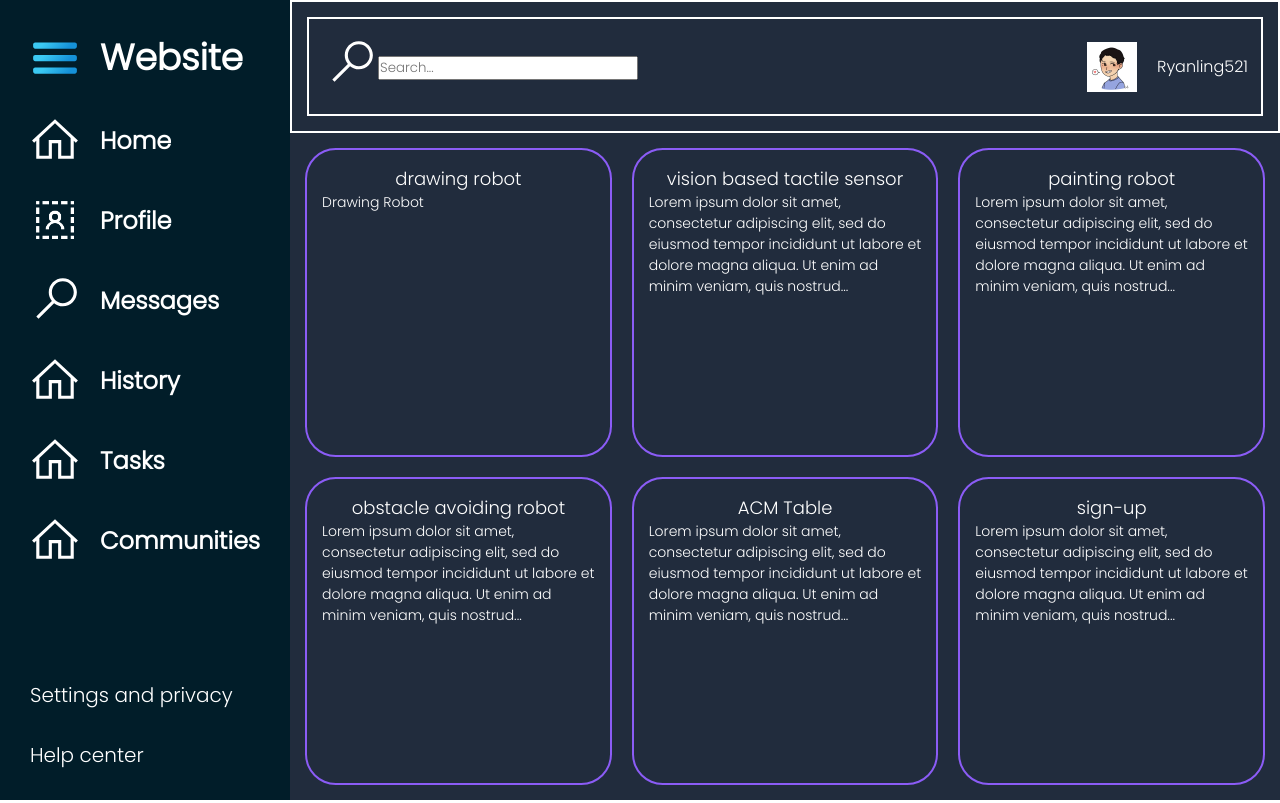
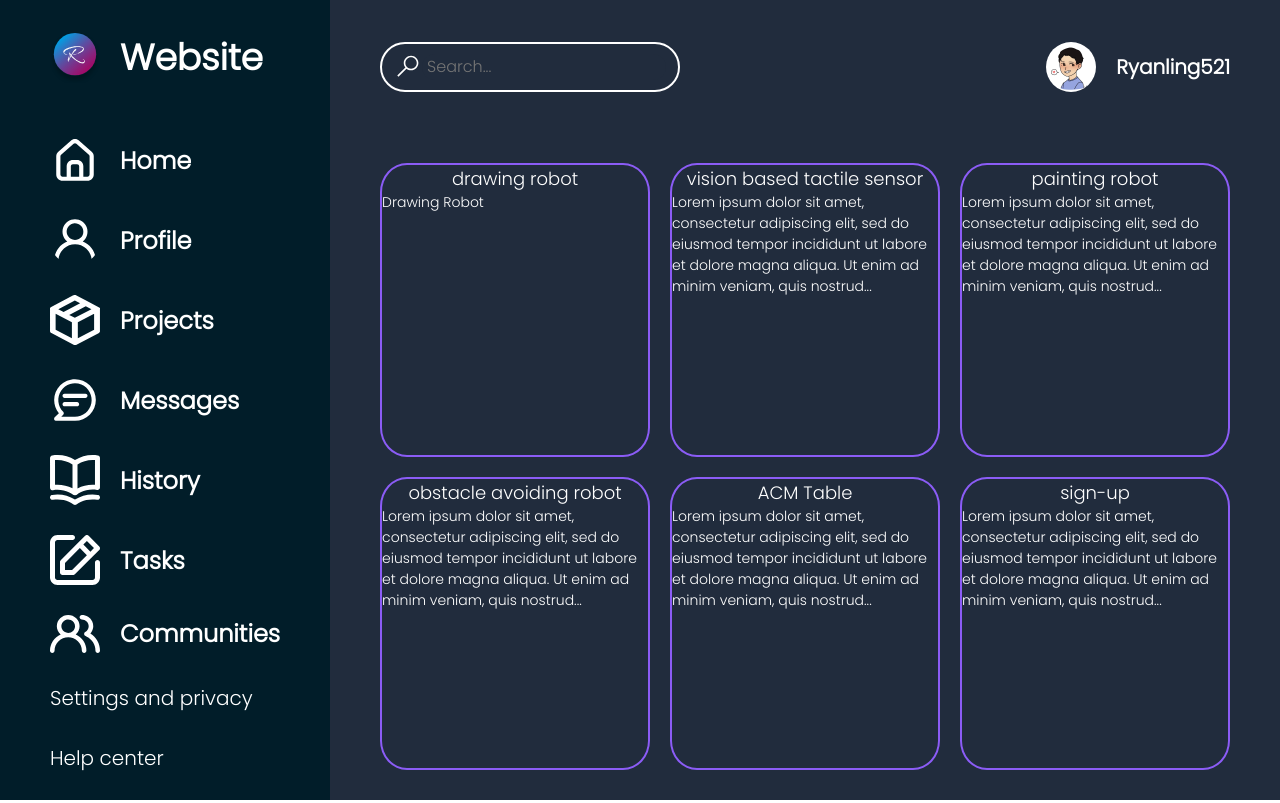
Before and after one commit to ryanling521/admin-dashboard, a plain HTML site: page index.html in a window 1280 px wide. Drawn offline with Linux system fonts and the light colour scheme.

Commit message:
completed sidebar

```diff
--- a/index.html
+++ b/index.html
@@ -12,10 +12,10 @@
     <div class="container">
         <div class="header">
             <div class="search">
-              <table class="elements">
+              <table class="table">
                 <tr>
                     <td>
-                      <img class="search-icon" src="./images/search.svg" alt="search icon" width="50px">
+                      <img class="search-icon" src="./images/search.svg" alt="search icon" width="26px">
                     </td>
                     <td>
                       <label for="search-bar"></label>
@@ -34,32 +34,36 @@
 
         <div class="sidebar">
           <div class="sidebar-top">
-              <div class="logo">
-                <img class="dashboard-icon" src="./images/view-dashboard.svg" alt="dashboard icon" width="50px">
+              <div class="side-content" id="logo">
+                <img class="dashboard-icon" src="./images/logo.svg" alt="logo icon" width="50px">
                 <h2 class="logo-title">Website</h2>
               </div>
               <div class="side-content">
-                  <img class="home-icon" src="./images/home-outline.svg" alt="dashboard icon" width="50px">
+                  <img class="home-icon" src="./images/house.svg" alt="house icon" width="50px">
                   <p>Home</p>
               </div>
               <div class="side-content">
-                  <img class="profile-icon" src="./images/profile.png" alt="dashboard icon" width="50px">
+                  <img class="profile-icon" src="./images/account.svg" alt="account icon" width="50px">
                   <p>Profile</p>
               </div>
               <div class="side-content">
-                  <img class="messages-icon" src="./images/search.svg" alt="dashboard icon" width="50px">
+                <img class="projects-icon" src="./images/projects.svg" alt="projects icon" width="50px">
+                <p>Projects</p>
+              </div>
+              <div class="side-content">
+                  <img class="messages-icon" src="./images/chat.svg" alt="chat icon" width="50px">
                   <p>Messages</p>
               </div>
               <div class="side-content">
-                  <img class="history-icon" src="./images/home-outline.svg" alt="dashboard icon" width="50px">
+                  <img class="history-icon" src="./images/history.svg" alt="history icon" width="50px">
                   <p>History</p>
               </div>
               <div class="side-content">
-                  <img class="tasks-icon" src="./images/home-outline.svg" alt="dashboard icon" width="50px">
+                  <img class="tasks-icon" src="./images/tasks.svg" alt="tasks icon" width="50px">
                   <p>Tasks</p>
               </div>
               <div class="side-content">
-                  <img class="communities-icon" src="./images/home-outline.svg" alt="dashboard icon" width="50px">
+                  <img class="communities-icon" src="./images/communities.svg" alt="communities icon" width="50px">
                   <p>Communities</p>
               </div>
             </div>
--- a/styles.css
+++ b/styles.css
@@ -17,29 +17,60 @@
   grid-template-rows: 1fr 5fr;
 }
 
-.container div {
-  padding: 15px;
+.container > div {
+  padding: 30px 50px;
 }
 
-.header {
+.container .header {
   background-color: #212C3D;
   grid-column: 2 / -1;
-  display: grid;
+  display: flex;
+  justify-content: space-between;
+  align-items: center;
 
-  grid-template-columns: 1fr 4fr;
-  justify-content: space-between;
-  border: 2px solid white;
 
+  /* border: 2px solid white; */
 }
 
 .search {
   grid-column: 1 / 3;
   grid-row: 1 / 2;
+  border: 2px solid white;
+  width: 300px;
+  height: 50px;
+  padding: 10px;
+  border-radius: 50px;
 
   display: flex;
   align-items: center;
-  gap: 20px;
-  border: 2px solid white;
+}
+
+.table {
+  width: 100%;
+  height: 100%;
+  vertical-align: center;
+}
+
+#search-bar {
+  border: none;
+  width: 100%;
+  height: 100%;
+  padding: 0px 5px;
+  border-radius: 50px;
+  font-size: 16px;
+  background-color: #212C3D;
+
+}
+
+#search-bar:focus {
+  outline: none;
+}
+
+.search-icon {
+  display: block;
+  margin-left: auto;
+  margin-right: auto;
+  /* border: 2px solid white; */
 }
 
 /* input {
@@ -52,13 +83,17 @@
 } */
 
 .profile {
-  grid-column: 2 / 3;
-  grid-row: 1 / 2;
-
   display: flex;
   justify-content: end;
   align-items: center;
   gap: 20px;
+  font-size: 20px;
+  font-weight: bold;
+  /* border: 2px solid white; */
+}
+
+.profile-icon {
+  border-radius: 50%;
 }
 
 .sidebar {
@@ -70,9 +105,11 @@
   grid-template-rows: 1fr 1fr;
 }
 
-.logo {
+.sidebar .sidebar-top #logo {
   grid-column: 1 / 2;
   grid-row: 1 / 2;
+  padding-bottom: 50px;
+
 
   display: flex;
   align-items: center;
@@ -84,23 +121,26 @@
   display: flex;
   align-items: center;
   gap: 20px;
+  padding-bottom: 30px;
+
 }
 
 .sidebar .sidebar-top {
   grid-row: 1 / 2;
   font-size: 24px;
   font-weight: bold;
-  padding: 0;
+  /* border: 2px solid white; */
+
+  display: flex;
+  flex-direction: column;
+  justify-content: start;
 
 }
 
 .sidebar .sidebar-bottom {
   grid-row: 2 / 3;
   font-size: 20px;
-  padding: 0;
   font-weight: 500;
-
-  /* border: 2px solid white; */
   display: flex;
   flex-direction: column;
   justify-content: end;
@@ -109,6 +149,7 @@
 .article {
   background-color: #212C3D;
   grid-row: 2 / 4;
+
   display: grid;
   /* margin-left: 100px; */
 
```
Also changed, not shown: images/account.svg (added), images/chat.svg (added), images/communities.svg (added), images/history.svg (added), images/home-outline.svg (deleted), images/house.svg (added), images/logo.svg (added), images/profile.png (deleted), images/projects.svg (added), images/tasks.svg (added), images/view-dashboard.svg (deleted).
